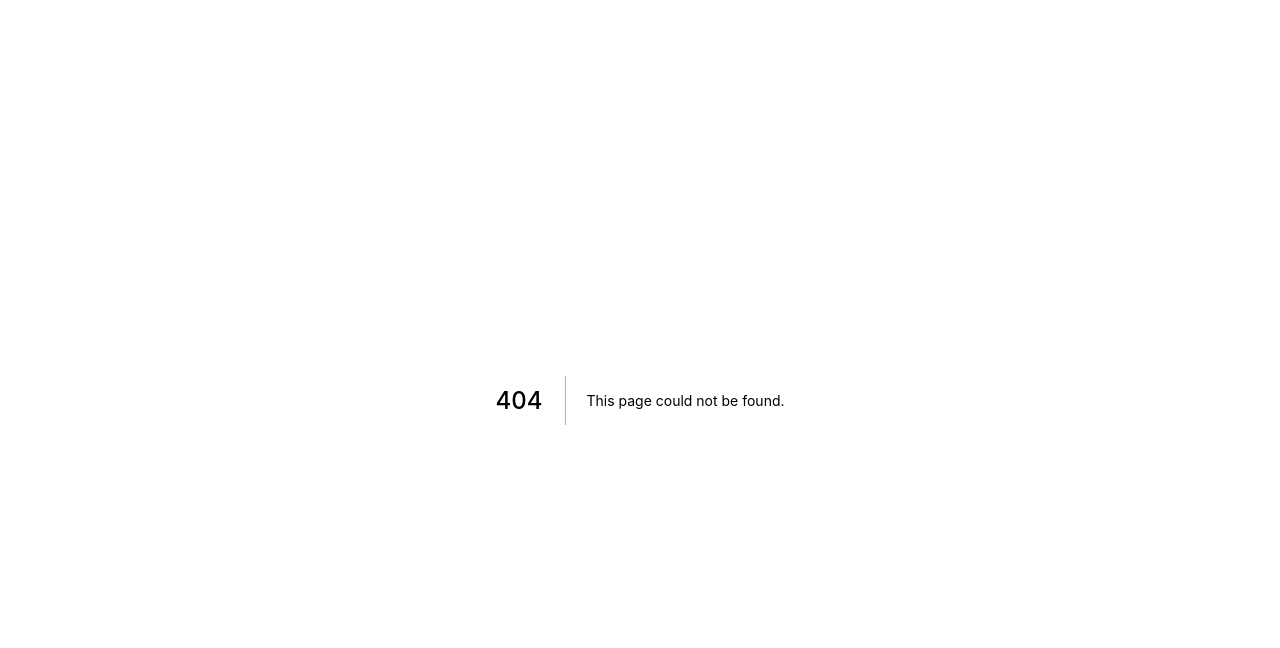
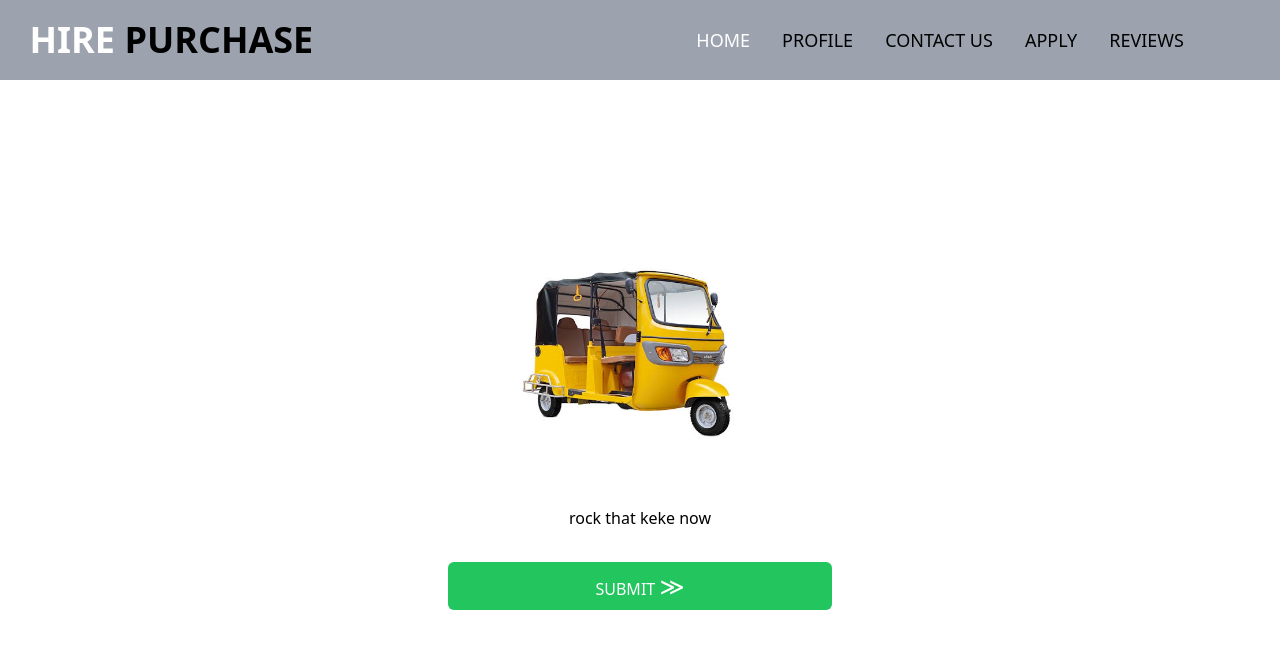
Before and after one commit to Slick-RaphaEl/hire-purchase-frontend, a Next.js app: page /programmes/keke_drip in a window 1280 px wide. Before the commit this address had no page. Shown: the top 648 px of the page. Built offline with nearby package versions, Linux system fonts and the light colour scheme; a web font is replaced by a local one.

Commit message:
last commit

```diff
--- a/components/ProgrammesComponent.jsx
+++ b/components/ProgrammesComponent.jsx
@@ -2,8 +2,9 @@ import React from 'react';
 import Image from 'next/image';
 import ButtonFill from './ButtonFill';
 import {useRouter} from  'next/router';
+import Link from "next/link";
 
-export default function ProgrammesComoponent({image,heading,paragraph}){
+export default function ProgrammesComoponent({image,heading,paragraph,href}){
     const  router = useRouter();
 
 	return(
@@ -18,7 +19,9 @@ export default function ProgrammesComoponent({image,heading,paragraph}){
       <p className="text-base text-grey-800">
       {paragraph}
       </p>
-      <ButtonFill action ="read more" onClick={ e => router.push('/application')}/>
+
+
+      <ButtonFill action ="read more" onClick={ e => router.push(href)}/>
 	 </div>
 	</div>
 	)
--- a/pages/_app.jsx
+++ b/pages/_app.jsx
@@ -1,5 +1,6 @@
 import '../styles/globals.css';
 import '../styles/Carousel.css';
+import '../styles/programComponent.css';
 import '../styles/programmes.css';
 import "react-responsive-carousel/lib/styles/carousel.min.css";
 require('../styles/profile.css');
--- a/pages/application.jsx
+++ /dev/null
@@ -1,14 +0,0 @@
-import App from 'next/app';
-import React from 'react';
-import Application from '../components/Application';
-import MainLayout from '../components/layouts/MainLayout';
-
-function application(props) {
-    return (
-        <MainLayout>
-            <Application/>
-        </MainLayout>
-    );
-}
-
-export default application;
--- a/pages/programmes.jsx
+++ b/pages/programmes.jsx
@@ -14,16 +14,19 @@ export default function programmes(){
 	 heading='rent a keke-napep'
 	 image={keke}
 	 paragraph="Lorem ipsum dolor sit amet, consectetur adipiscing elit, sed do eiusmod tempor incididunt ut labore et dolore magna aliqua. Ut enim ad minim veniam, quis nostrud exercitation ullamco laboris nisi ut aliquip ex ea commodo consequat. Duis aute irure dolor in reprehenderit in voluptate velit esse cillum dolore eu fugiat nulla pariatur. Excepteur sint occaecat cupidatat non proident, sunt in culpa qui officia deserunt mollit anim id est laborum"
+	 href="/programmes/keke_drip"
 	 />
 	 <ProgrammesComoponent
 	 heading='rent a bus'
 	 image={bus}
 	 paragraph="Lorem ipsum dolor sit amet, consectetur adipiscing elit, sed do eiusmod tempor incididunt ut labore et dolore magna aliqua. Ut enim ad minim veniam, quis nostrud exercitation ullamco laboris nisi ut aliquip ex ea commodo consequat. Duis aute irure dolor in reprehenderit in voluptate velit esse cillum dolore eu fugiat nulla pariatur. Excepteur sint occaecat cupidatat non proident, sunt in culpa qui officia deserunt mollit anim id est laborum"
+	 href="/programmes/busOnSteroids"
 	 />
 	 <ProgrammesComoponent
 	 heading='rent a tailoring machine'
 	 image={tailor}
 	 paragraph="Lorem ipsum dolor sit amet, consectetur adipiscing elit, sed do eiusmod tempor incididunt ut labore et dolore magna aliqua. Ut enim ad minim veniam, quis nostrud exercitation ullamco laboris nisi ut aliquip ex ea commodo consequat. Duis aute irure dolor in reprehenderit in voluptate velit esse cillum dolore eu fugiat nulla pariatur. Excepteur sint occaecat cupidatat non proident, sunt in culpa qui officia deserunt mollit anim id est laborum"
+	 href="/programmes/tailoring"
 	 />
 	</div>
 	)
--- /dev/null
+++ b/pages/programmes/busOnSteroids.jsx
@@ -0,0 +1,27 @@
+import React from 'react'
+import Image from 'next/image';
+import ButtonFill from '../../components/ButtonFill'
+import MainLayout from '../../components/layouts/MainLayout'
+import bus from '../../img/bus-1.jpeg';
+import Link from "next/link";
+
+function BusOnSteriods() {
+  return (
+    <MainLayout>
+      <div className='Major_container'>
+      <div className='container'>
+      <Image className='image' src={bus} alt="Our bus Programme"/>
+      more seat more money
+
+  </div>
+   <Link href={'/profile'}>
+
+          <ButtonFill action ="submit" onClick={()=>{}}/>
+          </Link>
+
+      </div>
+    </MainLayout>
+  )
+}
+
+export default BusOnSteriods
--- /dev/null
+++ b/pages/programmes/keke_drip.jsx
@@ -0,0 +1,26 @@
+import React from 'react'
+import Image from 'next/image';
+import ButtonFill from '../../components/ButtonFill'
+import MainLayout from '../../components/layouts/MainLayout'
+import keke from '../../img/keke-2.jpeg';
+import Link from "next/link";
+
+function Keke_drip() {
+  return (
+    <MainLayout><div className='Major_container'>
+        <div className='container'>
+        <Image  src={keke} alt="Our keke Programme"/>
+      rock that keke now
+      </div>
+
+            <Link href={'/profile'}>
+            <ButtonFill action ="submit" onClick={()=>{}}/>
+            </Link>
+
+
+      </div>
+    </MainLayout>
+  )
+}
+
+export default Keke_drip
--- /dev/null
+++ b/pages/programmes/tailoring.jsx
@@ -0,0 +1,27 @@
+import React from 'react'
+import Image from 'next/image';
+import ButtonFill from '../../components/ButtonFill'
+import MainLayout from '../../components/layouts/MainLayout'
+import tailor from '../../img/tailor.jpg'
+import Link from "next/link";
+
+function Tailoring() {
+
+  return (
+    <MainLayout><div className='Major_container'>
+      <div className='container'>
+      <Image className='image' src={tailor} alt="Our tailoring Programme"/>
+    hello
+    </div>
+
+          <Link href={'/profile'}>
+          <ButtonFill action ="submit" onClick={()=>{}}/>
+          </Link>
+
+
+  </div>
+  </MainLayout>
+  )
+}
+
+export default Tailoring
--- /dev/null
+++ b/styles/programComponent.css
@@ -0,0 +1,23 @@
+.Major_container{
+    width: 50%;
+    margin: 0 auto;
+    margin-top: 100px;
+    display: flex;
+    flex-direction:column ;
+    justify-content:center;
+    align-items:center ;
+
+}
+.container{
+    width: 50%;
+    margin: 0 auto;
+    text-align: center;
+}
+
+.image{
+   border-radius: 10px;
+
+}
+.keke_image{
+    margin-top: 100px;
+}
```
Also changed, not shown: img/tailor.jpg (added).
